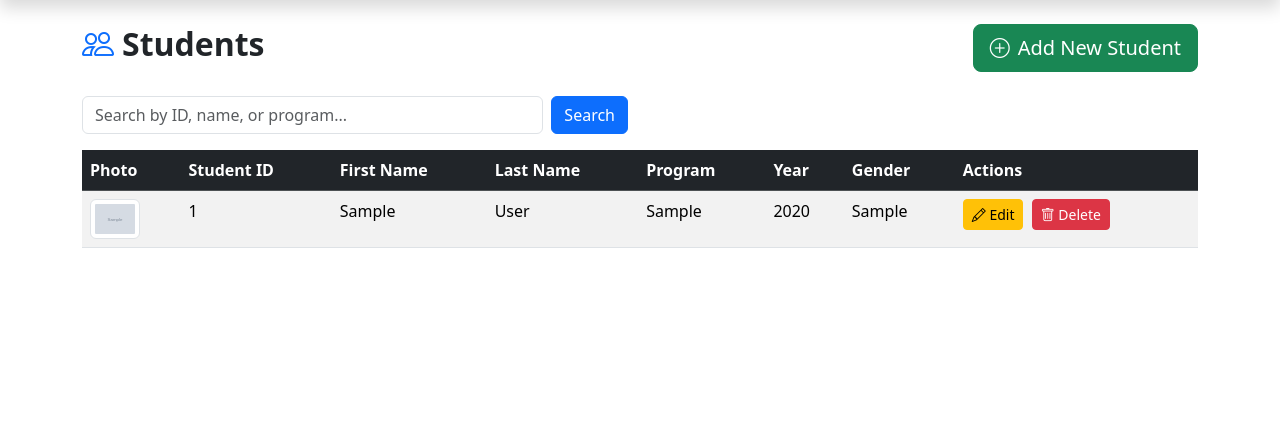
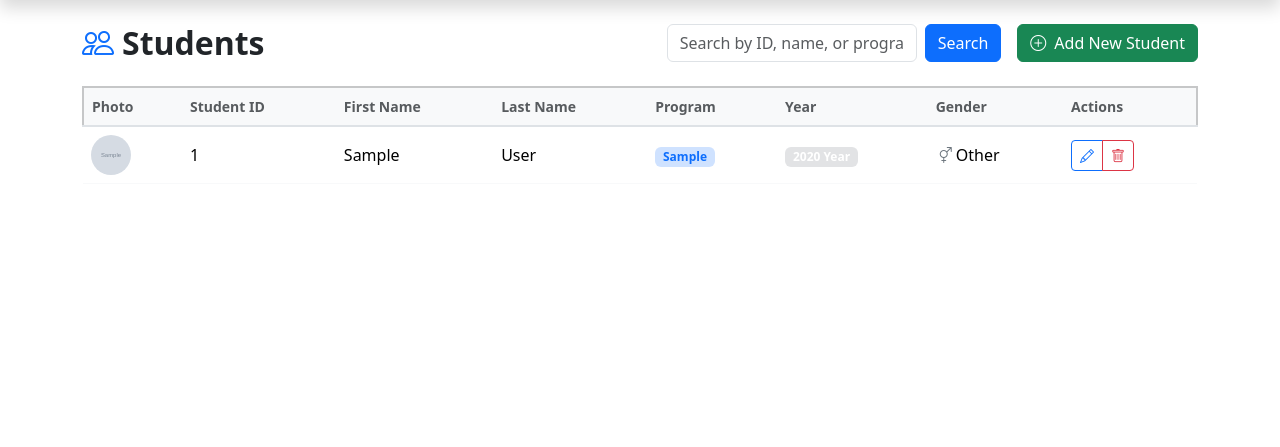
Before and after one commit to jeysu/ssis_proj, a Flask app: page /student/ in a window 1280 px wide. Shown: the part 56-503 px from the top of the page. Run offline with Flask 3, Linux system fonts and the light colour scheme; tables that the repository leaves empty or names only in its code hold one stand-in row (values such as "Sample post"); grey boxes marked "Sample" are stand-in pictures.

Commit message:
realigned search bar

```diff
--- a/app/templates/student/index.html
+++ b/app/templates/student/index.html
@@ -3,77 +3,94 @@
 {% block title %}Students - SSIS{% endblock %}
 
 {% block content %}
-<div class="d-flex justify-content-between align-items-center mb-4">
-    <h2 class="fw-bold">
+<div class="row align-items-center mb-4">
+    <div class="col-md-6">
+        <h2 class="fw-bold mb-0">
             <i class="bi bi-people me-2 text-primary"></i>Students
         </h2>
-    <a href="{{ url_for('student.add') }}" class="btn btn-success btn-lg">
-        <i class="bi bi-plus-circle me-2"></i>Add New Student
-    </a>
     </div>
-
-<div class="row mb-3">
     <div class="col-md-6">
-        <form method="GET" class="d-flex">
+        <div class="d-flex justify-content-end align-items-center gap-3">
+            <form method="GET" class="d-flex mb-0">
                 <input type="text" name="search" class="form-control me-2"
                        placeholder="Search by ID, name, or program..."
-                   value="{{ search }}">
+                       value="{{ search }}" style="width: 250px;">
                 <button type="submit" class="btn btn-primary">Search</button>
                 {% if search %}
                 <a href="{{ url_for('student.index') }}" class="btn btn-secondary ms-2">Clear</a>
                 {% endif %}
             </form>
+            <a href="{{ url_for('student.add') }}" class="btn btn-success">
+                <i class="bi bi-plus-circle me-2"></i>Add New Student
+            </a>
+        </div>
     </div>
 </div>
 
 <div class="table-responsive">
-    <table class="table table-hover table-striped">
-        <thead class="table-dark">
+    <table class="table table-hover align-middle">
+        <thead class="table-light border-bottom border-2">
             <tr>
-                <th>Photo</th>
-                <th>Student ID</th>
-                <th>First Name</th>
-                <th>Last Name</th>
-                <th>Program</th>
-                <th>Year</th>
-                <th>Gender</th>
-                <th>Actions</th>
+                <th class="fw-semibold text-muted small">Photo</th>
+                <th class="fw-semibold text-muted small">Student ID</th>
+                <th class="fw-semibold text-muted small">First Name</th>
+                <th class="fw-semibold text-muted small">Last Name</th>
+                <th class="fw-semibold text-muted small">Program</th>
+                <th class="fw-semibold text-muted small">Year</th>
+                <th class="fw-semibold text-muted small">Gender</th>
+                <th class="fw-semibold text-muted small">Actions</th>
             </tr>
         </thead>
-        <tbody>
+        <tbody class="border-0">
             {% if students %}
                 {% for student in students %}
-                <tr>
+                <tr class="border-bottom border-light">
                     <td>
                         {% if student|length > 6 and student[6] %}
-                        <img src="{{ student[6] }}" alt="Photo" class="img-thumbnail" style="max-width: 50px; max-height: 50px;">
+                        <img src="{{ student[6] }}" alt="Photo" class="rounded-circle" style="width: 40px; height: 40px; object-fit: cover;">
                         {% else %}
-                        <span class="text-muted">No photo</span>
+                        <div class="bg-light rounded-circle d-flex align-items-center justify-content-center" style="width: 40px; height: 40px;">
+                            <i class="bi bi-person text-muted"></i>
+                        </div>
                         {% endif %}
                     </td>
-                    <td>{{ student[0] }}</td>
+                    <td class="fw-medium">{{ student[0] }}</td>
                     <td>{{ student[1] }}</td>
                     <td>{{ student[2] }}</td>
-                    <td>{{ student[7] if student|length > 7 and student[7] else student[3] }}</td>
-                    <td>{{ student[4] }}</td>
-                    <td>{{ student[5] }}</td>
+                    <td><span class="badge bg-primary-subtle text-primary">{{ student[7] if student|length > 7 and student[7] else student[3] }}</span></td>
+                    <td><span class="badge bg-secondary-subtle">{{ student[4] }} Year</span></td>
                     <td>
+                        {% if student[5] == 'Male' %}
+                        <i class="bi bi-gender-male text-primary"></i> Male
+                        {% elif student[5] == 'Female' %}
+                        <i class="bi bi-gender-female text-danger"></i> Female
+                        {% else %}
+                        <i class="bi bi-gender-ambiguous text-secondary"></i> Other
+                        {% endif %}
+                    </td>
+                    <td>
+                        <div class="btn-group btn-group-sm" role="group">
                             <a href="{{ url_for('student.edit', student_id=student[0]) }}"
-                           class="btn btn-sm btn-warning me-1">
-                           <i class="bi bi-pencil"></i> Edit
+                               class="btn btn-outline-primary btn-sm">
+                               <i class="bi bi-pencil"></i>
                             </a>
                             <a href="{{ url_for('student.delete', student_id=student[0]) }}"
-                           class="btn btn-sm btn-danger"
+                               class="btn btn-outline-danger btn-sm"
                                onclick="return confirm('Are you sure you want to delete this student?')">
-                           <i class="bi bi-trash"></i> Delete
+                               <i class="bi bi-trash"></i>
                             </a>
+                        </div>
                     </td>
                 </tr>
                 {% endfor %}
             {% else %}
                 <tr>
-                    <td colspan="8" class="text-center text-muted">
-                        No students found. {% if search %}Try a different search.{% else %}Add your first student!{% endif %}
+                    <td colspan="8" class="text-center py-5">
+                        <div class="text-muted">
+                            <i class="bi bi-people display-4 mb-3 d-block"></i>
+                            <h5 class="fw-normal">No students found</h5>
+                            <p class="mb-0">{% if search %}Try a different search term{% else %}Add your first student to get started{% endif %}</p>
+                        </div>
                     </td>
                 </tr>
             {% endif %}
```
Lines whose indentation alone changed are shown as unchanged.
